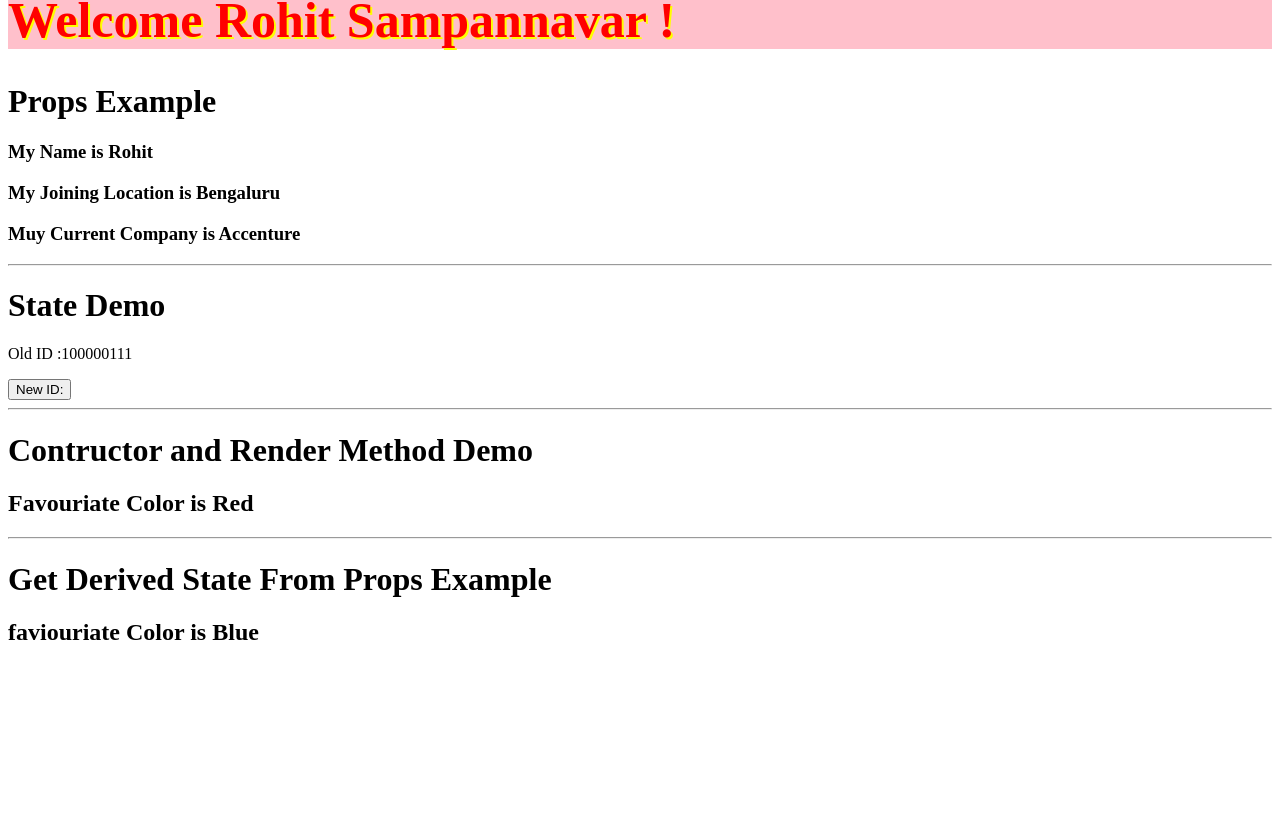
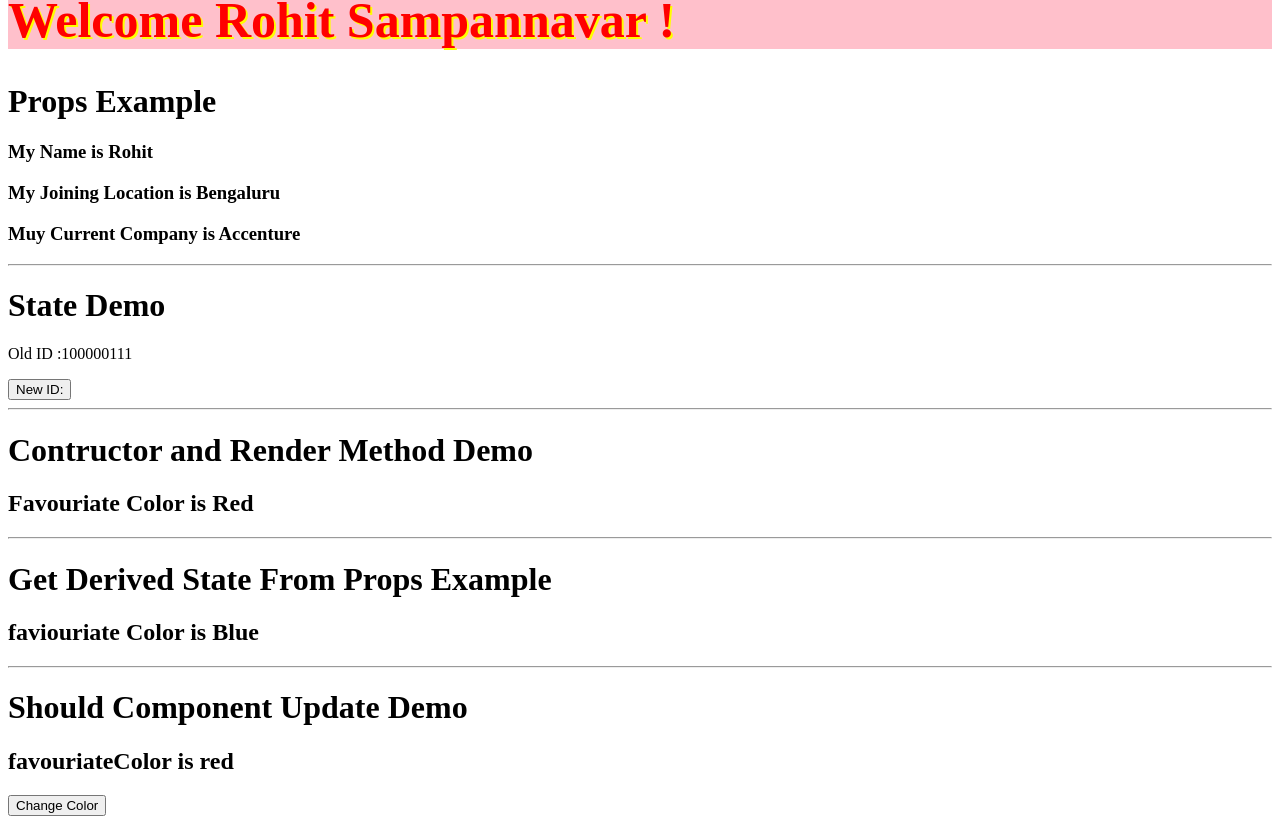
Before and after one commit to imrohitsampannavar45/Accenture_Mern_Streaming, a React (Create React App) app in the folder Day 10/amazon/: page / in a window 1280 px wide. Shown: the part 616-1440 px from the top of the page. Before the commit the page ends 1282 px from the top, so only its background shows below. Built offline with nearby package versions, Linux system fonts and the light colour scheme.

Commit message:
lifecycleMethods

```diff
--- a/Day 10/amazon/src/App.js
+++ b/Day 10/amazon/src/App.js
@@ -7,6 +7,7 @@ import MyDetails from "./Props_example";
 import State_Demo from "./State_Demo";
 import Constructor_Demo from "./Contructor_Demo";
 import GetDerivedState from "./GetDerivedState";
+import ShouldComponentUpdates from "./ShouldComUpdate";
 
 const App = () => {
   return (
@@ -23,6 +24,8 @@ const App = () => {
       <Constructor_Demo />
       <hr />
       <GetDerivedState fcolor="Blue" />
+      <hr />
+      <ShouldComponentUpdates />
     </div>
   );
 };
--- /dev/null
+++ b/Day 10/amazon/src/ShouldComUpdate.js
@@ -0,0 +1,27 @@
+import { ReactDOM } from "react";
+import React from "react";
+class ShouldComponentUpdates extends React.Component {
+  constructor(props) {
+    super(props);
+    this.state = { favouriateColor: "red" };
+  }
+  shouldComponentUpdate() {
+    return true;
+  }
+  changeColor = () => {
+    this.setState({ favouriateColor: "green" });
+  };
+
+  render() {
+    return (
+      <>
+        <h1>Should Component Update Demo</h1>
+        <h2>favouriateColor is {this.state.favouriateColor}</h2>
+        <button type="button" onClick={this.changeColor}>
+          Change Color
+        </button>
+      </>
+    );
+  }
+}
+export default ShouldComponentUpdates;
```
Also changed, not shown: 1 other file (tests, documents, lock files or other folders).
